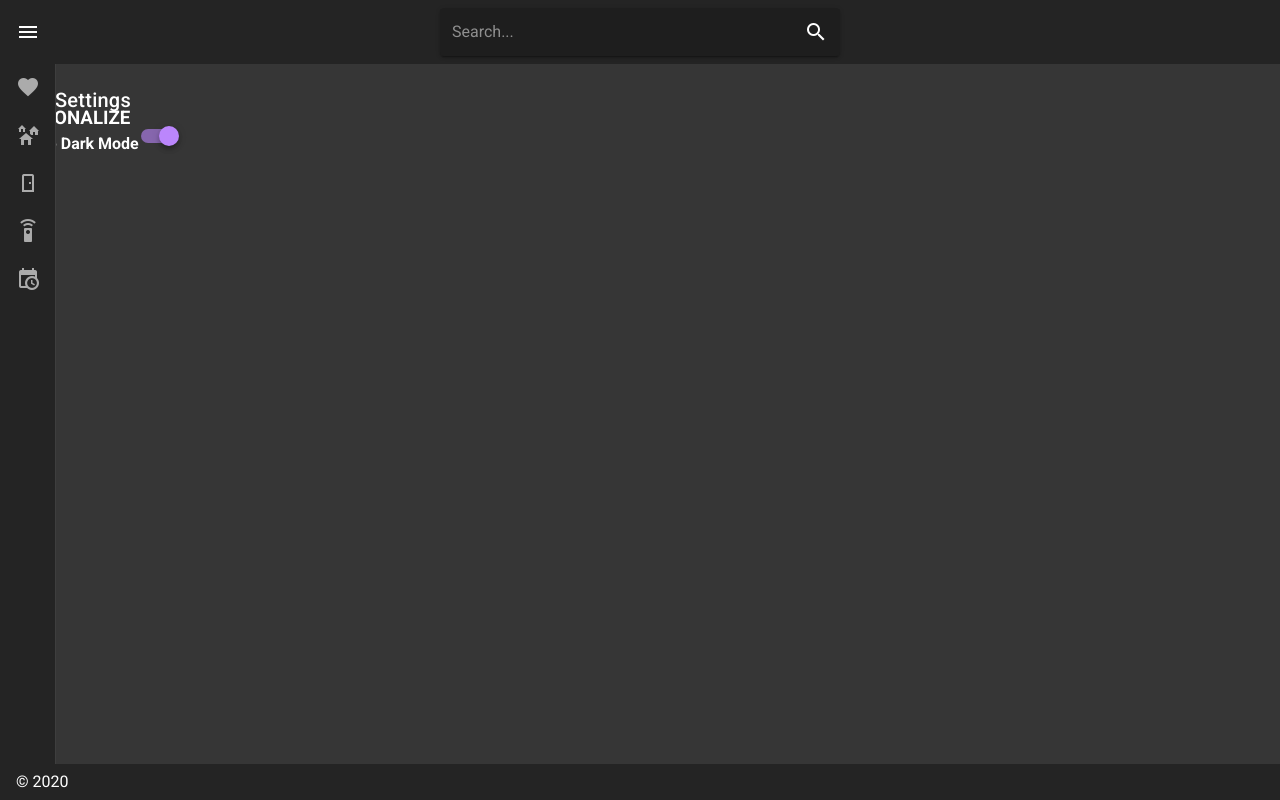
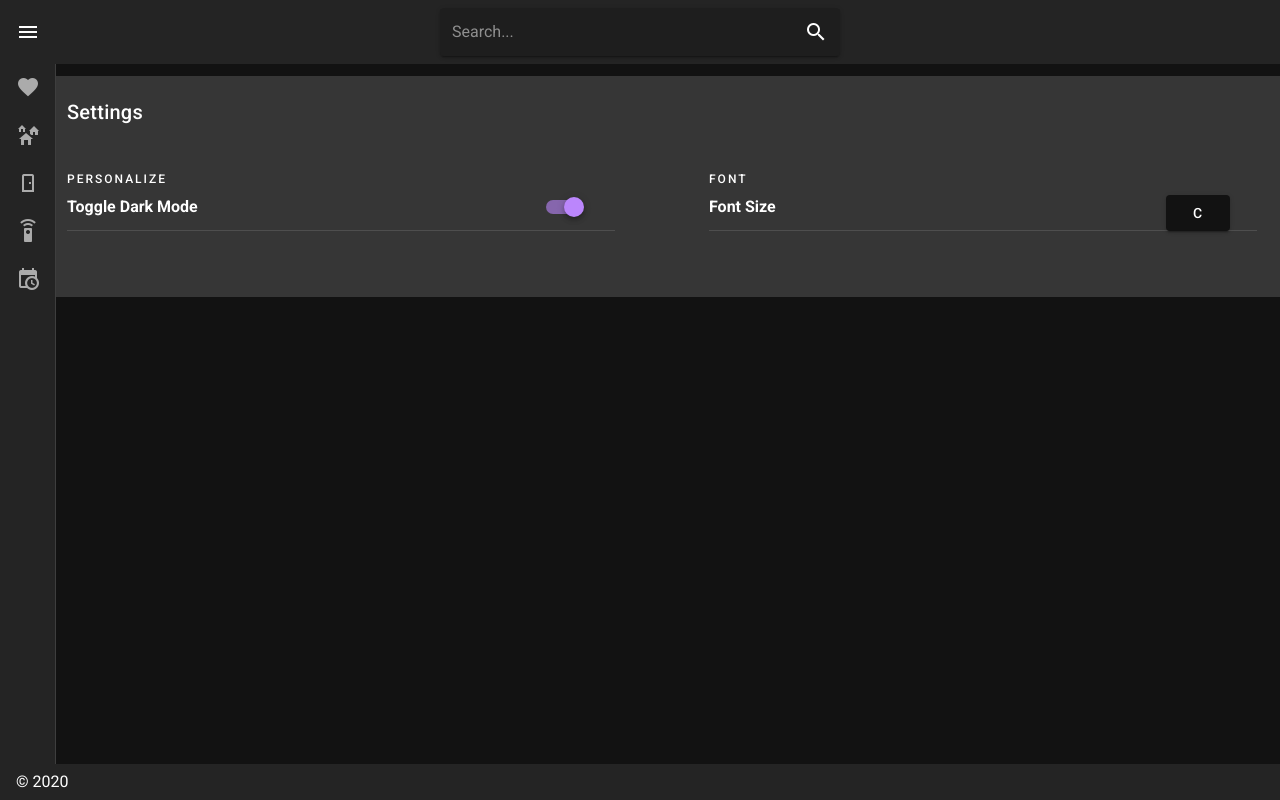
Before and after one commit to AndyBilevich/HCI_Web, a Vue app in the folder intellifox/: page /settings in a window 1280 px wide. Shown: the top 800 px of the page. Built offline with nearby package versions, Linux system fonts and the light colour scheme.

Commit message:
almost finished settings

```diff
--- a/intellifox/src/App.vue
+++ b/intellifox/src/App.vue
@@ -11,7 +11,9 @@
       permanent
       class="window"
     >
-      <v-list dense>
+      <v-list
+        dense
+      >
         <router-link class="routerLink" to="/favourites">
           <v-list-item link>
             <v-list-item-action>
@@ -147,11 +149,16 @@
       </v-row>
     </v-app-bar>
 
-    <v-content align="center">
-      <div id="bkg" class="background">
-        <router-view />
-      </div>
-    </v-content>
+    <v-col @click.stop="() => {
+        miniVar = true;
+        miniHidd = 'd-none';
+        }">
+      <v-content align="center">
+        <div id="bkg" class="background">
+          <router-view />
+        </div>
+      </v-content>
+    </v-col>
 
     <v-footer id="footer" class="window" absolute>
       <span>&copy; 2020</span>
@@ -194,14 +201,6 @@ export default {
     miniVar: true,
     miniHidd: "d-none",
   }),
-  methods: {
-    getDarkModeStatus: () => {
-      return this.$vuetify.theme.dark
-    },
-    setDarkModeStatus: (status) => {
-      this.$vuetify.theme.dark = status;
-    }
-  },
   created() {
     this.$vuetify.theme.dark = true;
   }
--- a/intellifox/src/views/Settings.vue
+++ b/intellifox/src/views/Settings.vue
@@ -2,18 +2,71 @@
   <div class="settings">
     <h1 class="title text-left" >Settings</h1>
     <v-row>
+
       <v-col cols="6">
-        <v-row>
-          <div class="text-left">
-            <h3>PERSONALIZE</h3>
-            <h4>Toggle Dark Mode</h4>
+        <div class="tab_container">
+          <div class="ins_tab_container">
+            <h3 class="text-left overline">Personalize</h3>
+            <v-row>
+              <v-col cols="6">
+              <h4 class="text-left font-regular">Toggle Dark Mode</h4>
+              </v-col>
+              <v-spacer/>
+              <v-col cols="2">
+                <v-switch
+                  class="d-inline"
+                  v-model="switchDark"
+                ></v-switch>
+              </v-col>
+            </v-row>
           </div>
-          <v-switch
-            class="text-right"
-            v-model="switchDark"
-          ></v-switch>
-        </v-row>
+          <v-divider/>
+        </div>
       </v-col>
+
+      <v-col cols="6">
+        <div class="tab_container">
+          <div class="ins_tab_container">
+            <h3 class="text-left overline">Font</h3>
+            <v-row>
+              <v-col cols="6">
+              <h4 class="text-left font-regular">Font Size</h4>
+              </v-col>
+              <v-spacer/>
+              <v-col cols="3">
+                <v-menu
+                  v-model="value"
+                  close-on-click
+                  close-on-content-click
+                  offset-y
+                >
+                  <template v-slot:activator="{ on }">
+                    <v-btn
+                      color="background_fill"
+                      v-on="on"
+                    >
+                      {{items[selected].title}}
+                    </v-btn>
+                  </template>
+                  <v-list
+                    color="background"
+                  >
+                    <v-list-item
+                      v-for="(item, index) in items"
+                      :key="index"
+                      @click="selected=index"
+                    >
+                      <v-list-item-title class="text-center">{{ item.title }}</v-list-item-title>
+                    </v-list-item>
+                  </v-list>
+                </v-menu>
+              </v-col>
+            </v-row>
+          </div>
+          <v-divider class="bottom"/>
+        </div>
+      </v-col>
+
     </v-row>
   </div>
 </template>
@@ -22,14 +75,19 @@
   export default {
     data () {
       return {
-        switchDark: this.$vuetify.theme.dark
+        items: [
+          { title: 'C' },
+          { title: 'F' },
+        ],
+        selected: 0,
+        switchDark: this.$vuetify.theme.dark,
+        value: false,
       }
     },
     watch: {
       switchDark(newValue){
         //called whenever switch1 changes
         this.$vuetify.theme.dark = newValue;
-        console.log(newValue);
       },
     }
   }
@@ -39,4 +97,14 @@
 .title {
   margin-left: 35px;
 }
+.option_tab {
+  padding: 10px;
+}
+.tab_container {
+  height:100%;
+  padding: 35px;
+}
+.ins_tab_container {
+  height:100%;
+}
 </style>
```
